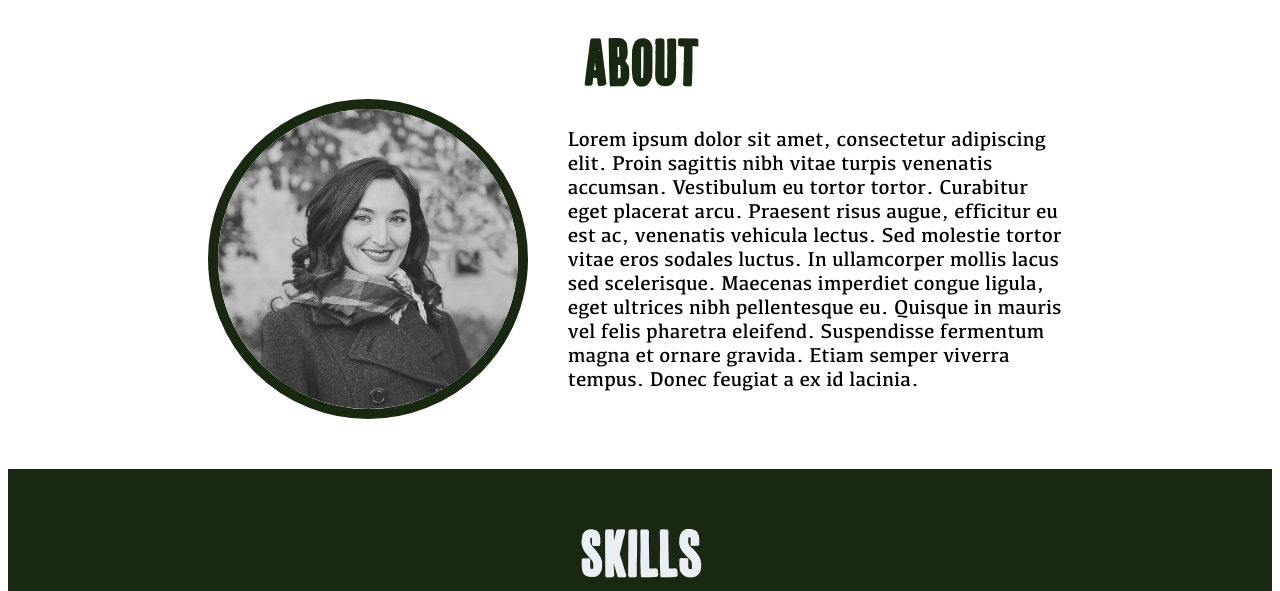
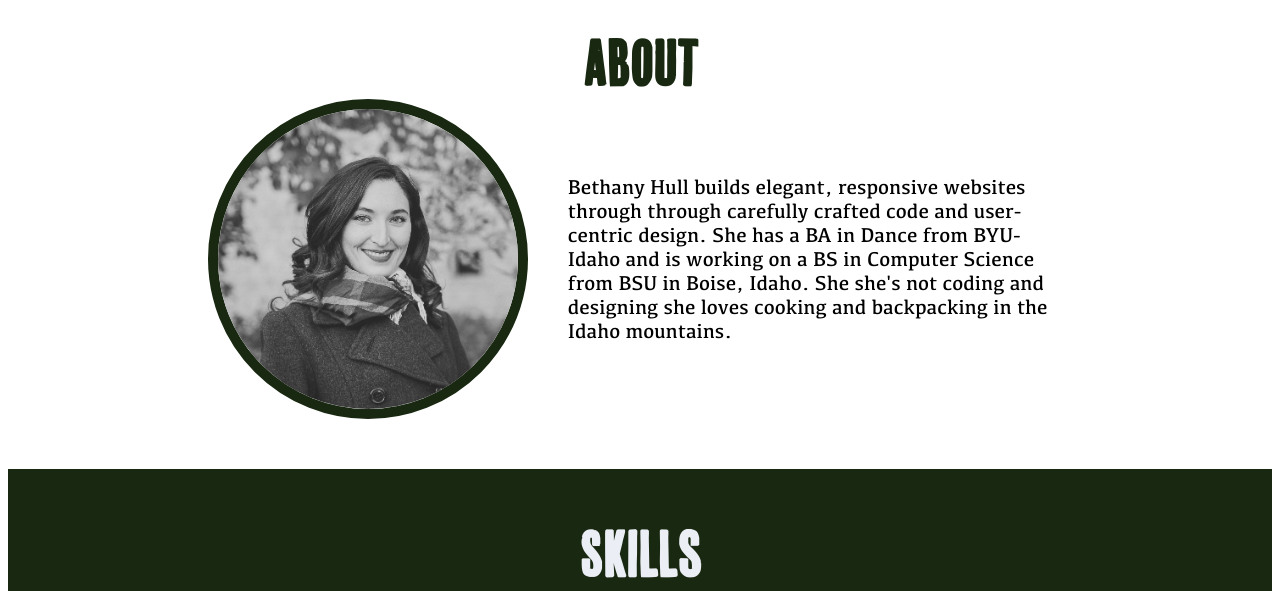
Before and after one commit to bethanyhull/bethanyhull.github.io, a plain HTML site: page index.html in a window 1280 px wide. Shown: the part 719-1310 px from the top of the page. Drawn offline with nearby package versions, Linux system fonts and the light colour scheme.

Commit message:
Update index.html

```diff
--- a/index.html
+++ b/index.html
@@ -28,9 +28,7 @@
     <div class="about" id="about">
       <h2>About</h2>
       <img src="img/Bethany.jpg" alt="a headshot of Bethany">
-      <p>Lorem ipsum dolor sit amet, consectetur adipiscing elit. Proin sagittis nibh vitae turpis venenatis accumsan. Vestibulum eu tortor tortor. Curabitur eget placerat arcu. Praesent risus augue, efficitur eu est ac, venenatis vehicula lectus.
-        Sed molestie tortor vitae eros sodales luctus. In ullamcorper mollis lacus sed scelerisque. Maecenas imperdiet congue ligula, eget ultrices nibh pellentesque eu. Quisque in mauris vel felis pharetra eleifend. Suspendisse fermentum magna et
-        ornare gravida. Etiam semper viverra tempus. Donec feugiat a ex id lacinia.</p>
+      <p>Bethany Hull builds elegant, responsive websites through through carefully crafted code and user-centric design. She has a BA in Dance from BYU-Idaho and is working on a BS in Computer Science from BSU in Boise, Idaho. She she's not coding and designing she loves cooking and backpacking in the Idaho mountains.</p>
     </div>
 
     <div class="skills" id="skills">
```
